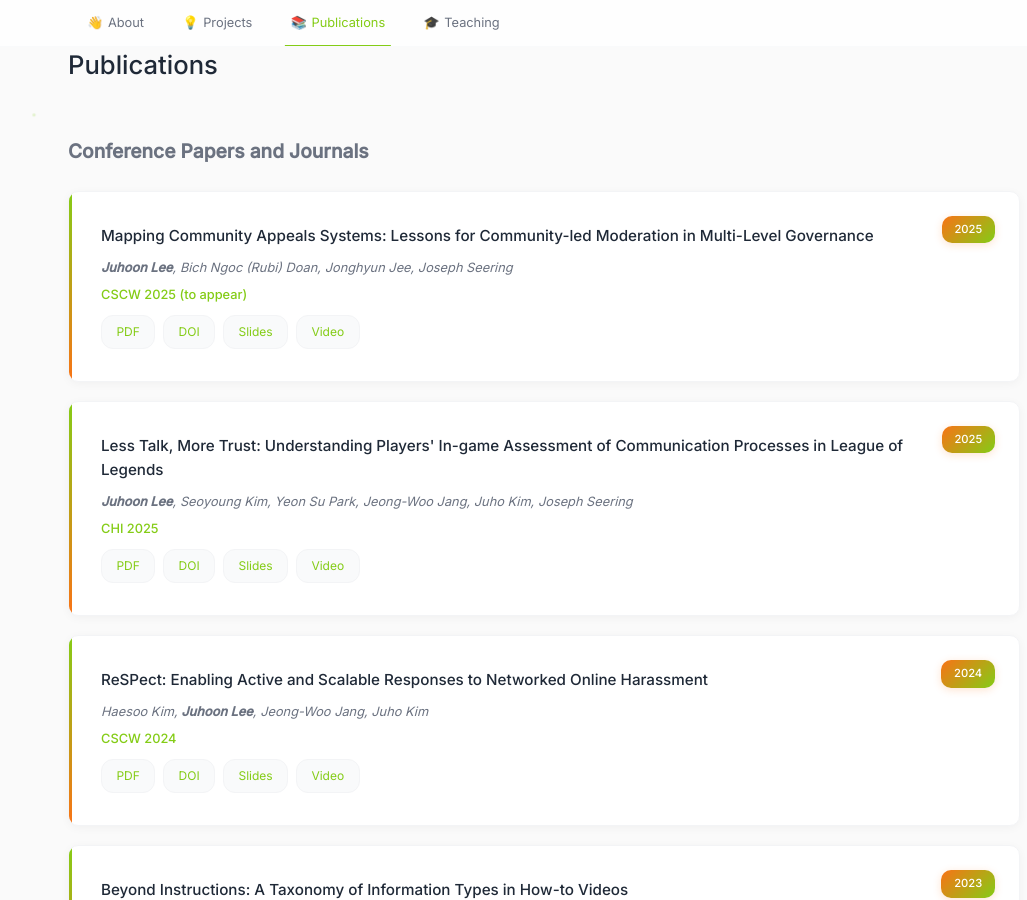
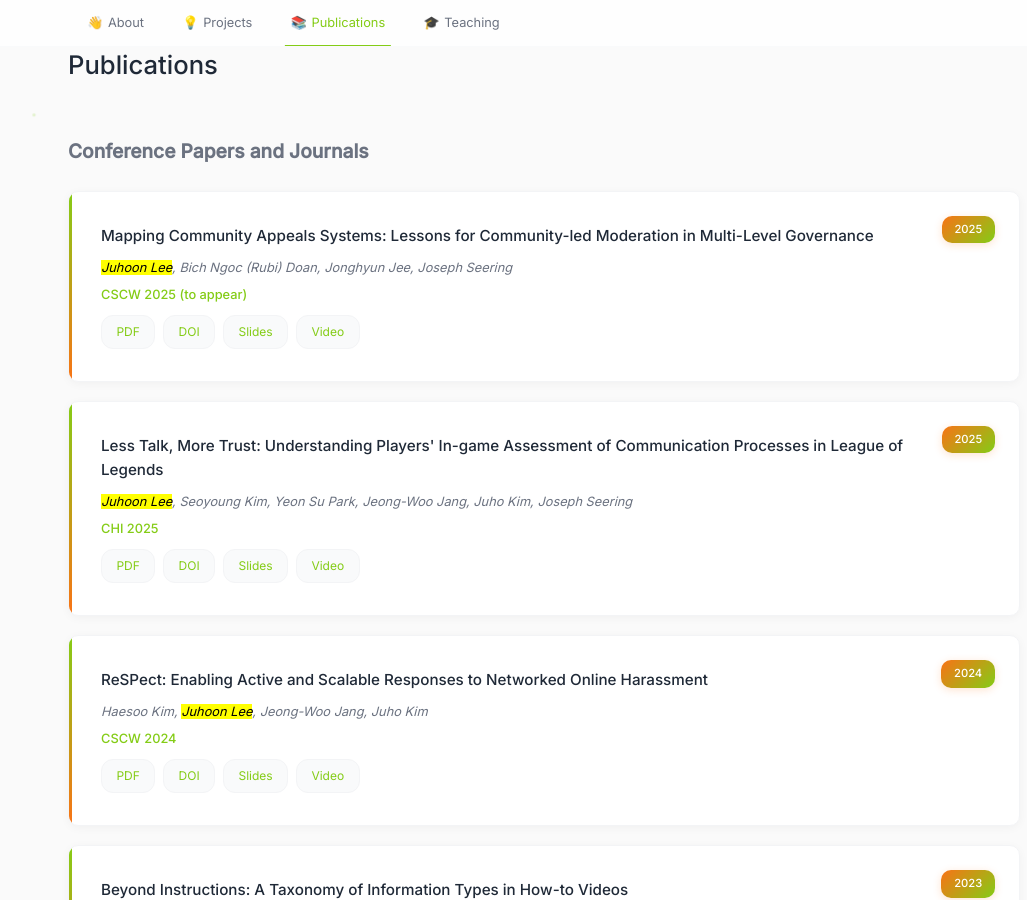
Before and after one commit to julielee16/personal-website, a Jekyll site: the page built from index.md, in a window 1280 px wide and 900 px high, scrolled down 919 px. Shown: the whole window, without its empty margins (96-1123 px from the left). Built offline with Jekyll 4.4.1, drawn with Linux system fonts in a browser that asks for light colours.

Commit message:
Update default.html

```diff
--- a/_layouts/default.html
+++ b/_layouts/default.html
@@ -167,7 +167,7 @@
                 <div class="publication">
                     <div class="publication-year">2025</div>
                     <h4>Mapping Community Appeals Systems: Lessons for Community-led Moderation in Multi-Level Governance</h4>
-                    <div class="authors"><strong>Juhoon Lee</strong>, Bich Ngoc (Rubi) Doan, Jonghyun Jee, Joseph Seering</div>
+                    <div class="authors"><mark>Juhoon Lee</mark>, Bich Ngoc (Rubi) Doan, Jonghyun Jee, Joseph Seering</div>
                     <div class="venue">CSCW 2025 (to appear)</div>
                     <div class="publication-links">
                         <a href="#" target="_blank">PDF</a>
@@ -180,7 +180,7 @@
                 <div class="publication">
                     <div class="publication-year">2025</div>
                     <h4>Less Talk, More Trust: Understanding Players' In-game Assessment of Communication Processes in League of Legends</h4>
-                    <div class="authors"><strong>Juhoon Lee</strong>, Seoyoung Kim, Yeon Su Park, Jeong-Woo Jang, Juho Kim, Joseph Seering</div>
+                    <div class="authors"><mark>Juhoon Lee</mark>, Seoyoung Kim, Yeon Su Park, Jeong-Woo Jang, Juho Kim, Joseph Seering</div>
                     <div class="venue">CHI 2025</div>
                     <div class="publication-links">
                         <a href="#" target="_blank">PDF</a>
@@ -193,7 +193,7 @@
                 <div class="publication">
                     <div class="publication-year">2024</div>
                     <h4>ReSPect: Enabling Active and Scalable Responses to Networked Online Harassment</h4>
-                    <div class="authors">Haesoo Kim, <strong>Juhoon Lee</strong>, Jeong-Woo Jang, Juho Kim</div>
+                    <div class="authors">Haesoo Kim, <mark>Juhoon Lee</mark>, Jeong-Woo Jang, Juho Kim</div>
                     <div class="venue">CSCW 2024</div>
                     <div class="publication-links">
                         <a href="#" target="_blank">PDF</a>
@@ -207,7 +207,7 @@
                 <div class="publication">
                     <div class="publication-year">2023</div>
                     <h4>Beyond Instructions: A Taxonomy of Information Types in How-to Videos</h4>
-                    <div class="authors">Saelyne Yang, Sangkyung Kwak*, <strong>Juhoon Lee*</strong>, Juho Kim</div>
+                    <div class="authors">Saelyne Yang, Sangkyung Kwak*, <mark>Juhoon Lee*</mark>, Juho Kim</div>
                     <div class="venue">CHI 2023</div>
                     <div class="publication-links">
                         <a href="#" target="_blank">PDF</a>
@@ -220,7 +220,7 @@
                 <div class="publication">
                     <div class="publication-year">2021</div>
                     <h4>Data-Driven and Personalized Vocabulary Recommendation for English Learners</h4>
-                    <div class="authors">Seoyoung Kim, Seokhun Jeong, Seulgi Choi, <strong>Juhoon Lee</strong>, Juho Kim</div>
+                    <div class="authors">Seoyoung Kim, Seokhun Jeong, Seulgi Choi, <mark>Juhoon Lee</mark>, Juho Kim</div>
                     <div class="venue">KSC 2021</div>
                     <div class="publication-links">
                         <a href="#" target="_blank">PDF</a>
```
